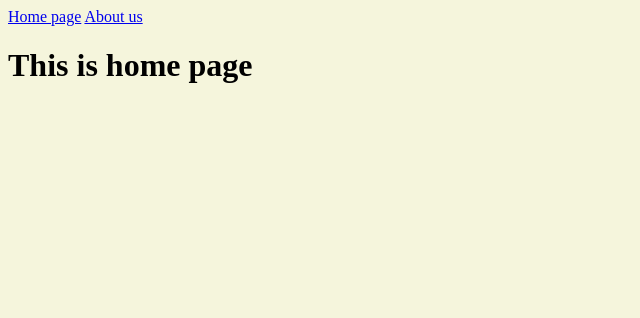
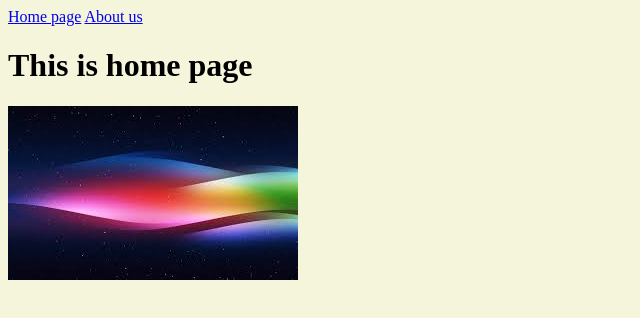
Before and after one commit to PavFet/server-app, a website: page public/index.html in a window 1280 px wide. Shown: the whole page, without its empty margins (0-640 px from the left). Drawn offline with Linux system fonts and the light colour scheme.

Commit message:
feat: img

```diff
--- a/public/index.html
+++ b/public/index.html
@@ -14,6 +14,7 @@
   </header>
   <main>
     <h1>This is home page</h1>
+    <img src="./assets/background.jpg" alt="">
   </main>
 </body>
 </html>
```
Also changed, not shown: public/assets/background.jpg (added).
